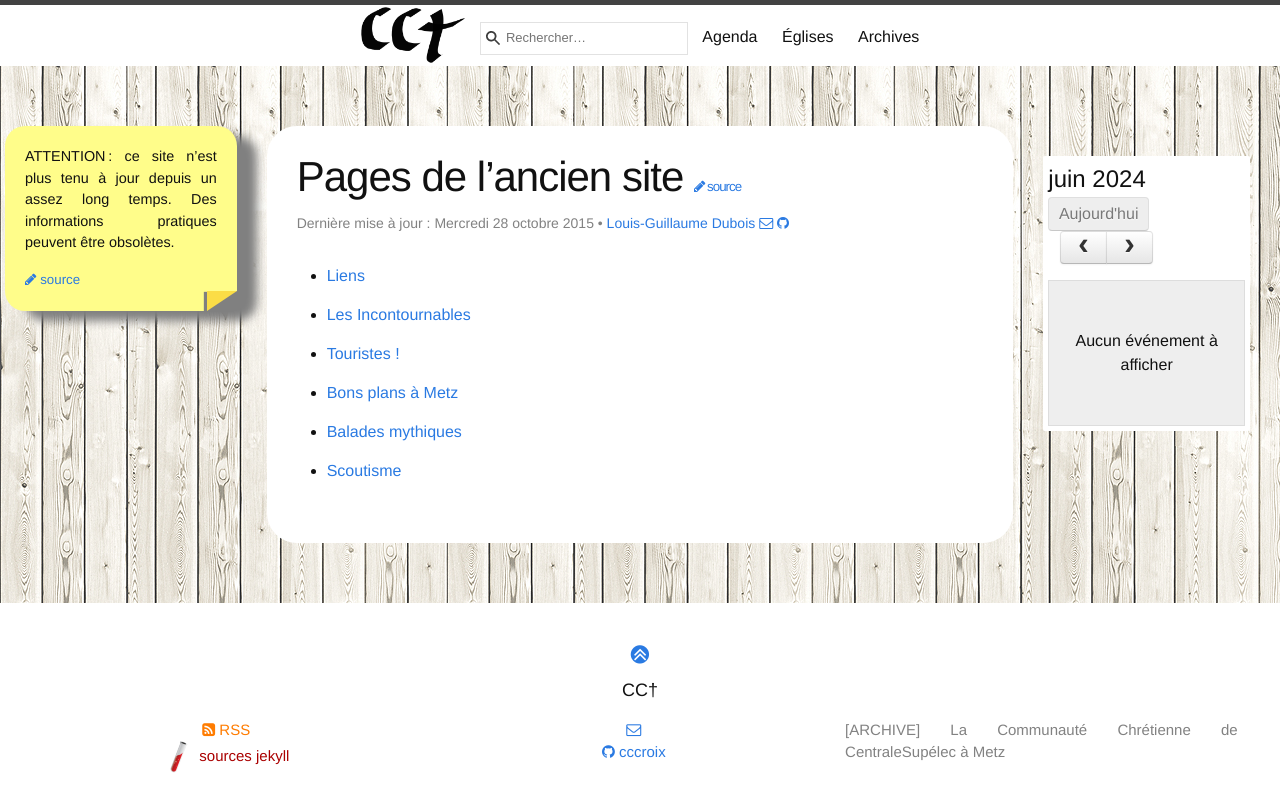
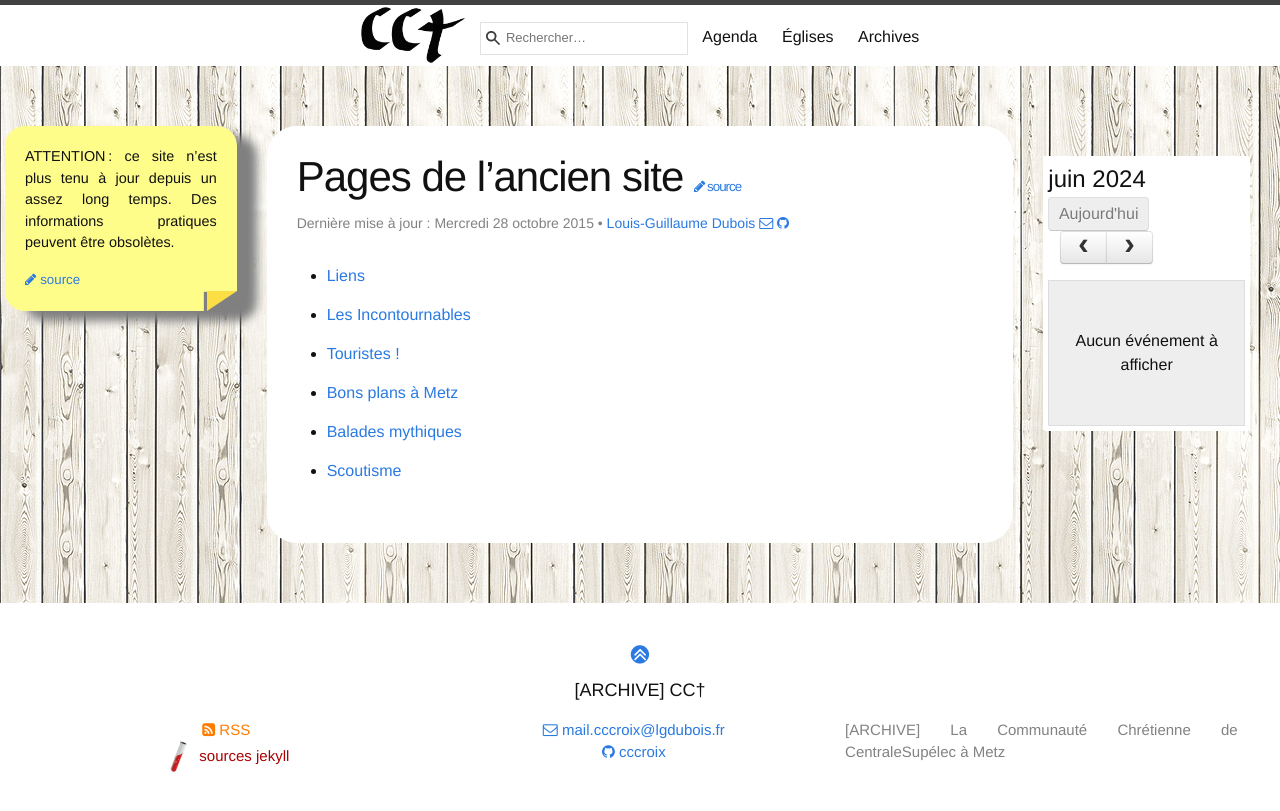
Before and after one commit to cccroix/cccroix.github.io, a Jekyll site: the page built from wpimport.md, in a window 1280 px wide. Shown: the top 811 px of the page. Built offline with Jekyll 4.4.1, drawn with Linux system fonts in a browser that asks for light colours.

Commit message:
Améliorations.

```diff
--- a/_config.yml
+++ b/_config.yml
@@ -1,6 +1,6 @@
 # Site settings
-title: CC†
-email: ""
+title: "[ARCHIVE] CC†"
+email: mail.cccroix@lgdubois.fr
 description: > # this means to ignore newlines until "baseurl:"
     [ARCHIVE] La Communauté Chrétienne de CentraleSupélec à Metz
 baseurl: "" # the subpath of your site, e.g. /blog/
```
Also changed, not shown: README.md.
